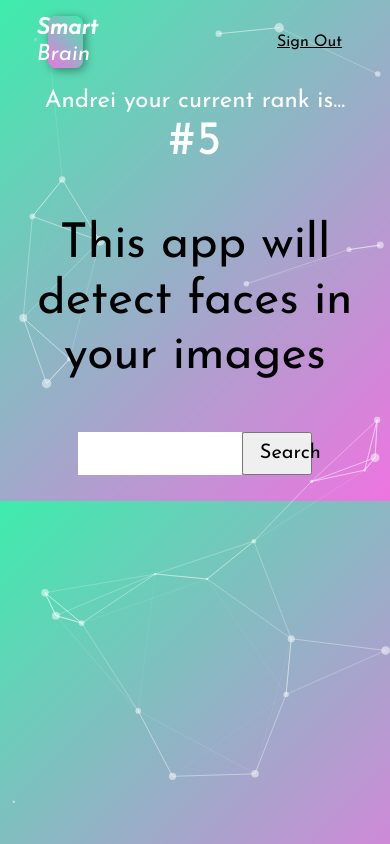
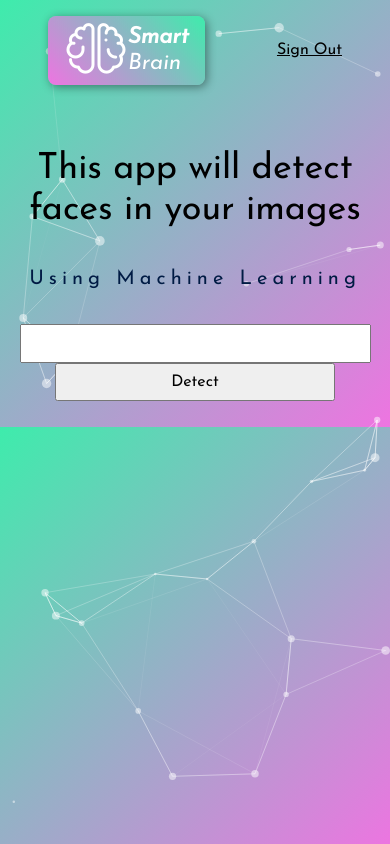
Before and after one commit to aleeizhere/smartbrain, a React (Create React App) app: page / in a window 390 px wide. Built offline with nearby package versions, Linux system fonts and the light colour scheme.

Commit message:
Logo Resizing Issue solved. App optimized for Phone

```diff
--- a/src/App.css
+++ b/src/App.css
@@ -1,4 +1,4 @@
-#tsparticles{
+#tsparticles {
   position: fixed;
   top: 0;
   bottom: 0;
@@ -6,3 +6,7 @@
   right: 0;
   z-index: -1;
 }
+.mycenter {
+  display: flex;
+  justify-content: center;
+}
--- a/src/components/Imagelinkform/ImageLinkForm.js
+++ b/src/components/Imagelinkform/ImageLinkForm.js
@@ -1,23 +1,23 @@
 import React from "react";
-import "./imagelink.css";
-import Rank from "../rank/Rank";
 const ImageLinkForm = ({ onButtonSubmit, onsearchchange }) => {
   return (
     <>
-      <div className="center">
-        <Rank />
-        <p className="tc">This app will detect faces in your images</p>
-        <div className="formcontainer flex">
+      <p className="f2 mycenter mt5 tc">
+        This app will detect faces in your images
+      </p>
+      <h5 className="tc navy f4 fw4 tracked-mega">Using Machine Learning</h5>
+      <div className="mycenter">
+        <div className="mycenter w-90 pad4 br3 flex-column flex-row-ns w-60-ns items-center">
           <input
-            className="f5 pa2 w-90"
+            className="f5 pa2 w-100 mycenter w-80-ns"
             type="text"
             onChange={onsearchchange}
           />
           <button
-            className="w-30 grow f4 link ph3 pv2 dib black bg-light"
+            className="w-80 w4-ns grow f5 link ph3 pv2 dib black bg-light"
             onClick={onButtonSubmit}
           >
-            Search
+            Detect
           </button>
         </div>
       </div>
--- a/src/components/Imagelinkform/imagelink.css
+++ /dev/null
@@ -1,16 +0,0 @@
-.center{
-    width: 100vw;
-    display: flex;
-    align-items: center;
-    flex-direction: column;
-}
-p{
-    font-size: 3rem;
-}
-.formcontainer{
-    width: 60%;
-}
-.formcontainer input{
-    border: none;
-    outline: none;
-}
--- a/src/components/faceRecognition/FaceRecognition.js
+++ b/src/components/faceRecognition/FaceRecognition.js
@@ -4,7 +4,7 @@ import "./facerecognition.css";
 const FaceRecognition = ({ imageurl, boxarr }) => {
   let i = 0;
   return (
-    <div className="center ma">
+    <div className="mycenter">
       <div className="mt2 relative">
         {boxarr.map((box) => {
           return (
--- a/src/components/logo/Logo.js
+++ b/src/components/logo/Logo.js
@@ -7,9 +7,9 @@ const Logo = () => {
   return (
     <div className="logocontainer">
       <Tilt>
-        <div className="imagecontainer">
-          <img src={brain} alt="logo here" />
-          <h4>
+        <div className="imagecontainer w8">
+          <img src={brain} alt="logo here" className="w-100"/>
+          <h4 className="w-100">
             Smart <span>Brain</span>
           </h4>
         </div>
--- a/src/components/logo/logo.css
+++ b/src/components/logo/logo.css
@@ -1,5 +1,5 @@
 .logocontainer {
-  width: 12%;
+  /* width: 12%; */
   font-style: italic;
   font-size: 1.4rem;
   color: #fff;
@@ -17,15 +17,14 @@ h4 {
   background-image: linear-gradient(-135deg, #3eecac 0%, #ee74e1 100%);
   box-shadow: 2px 2px 10px rgba(0, 0, 0, 0.418);
   padding: 0rem 1rem;
-  width: 100%;
 }
 .imagecontainer img {
   filter: invert(100%) sepia(0%) saturate(0%) hue-rotate(286deg)
     brightness(106%) contrast(108%);
   margin-bottom: 5px;
-  width: 100%;
 }
 .imagecontainer span {
   display: block;
   font-weight: 200;
+
 }
```
Lines whose indentation alone changed are shown as unchanged.
